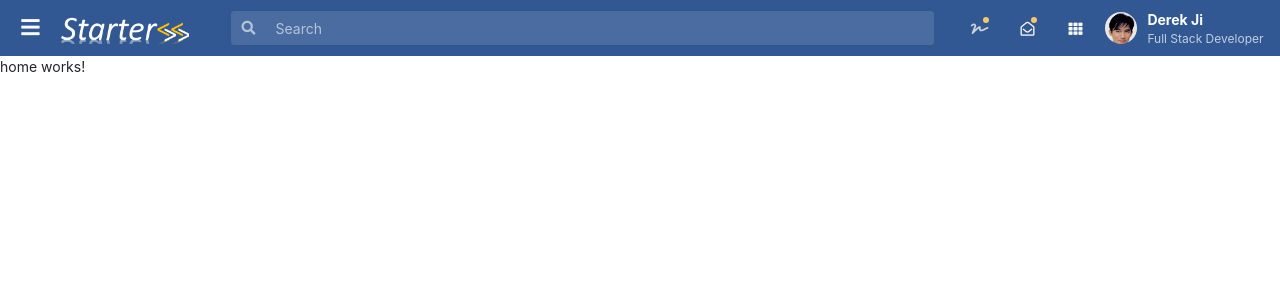
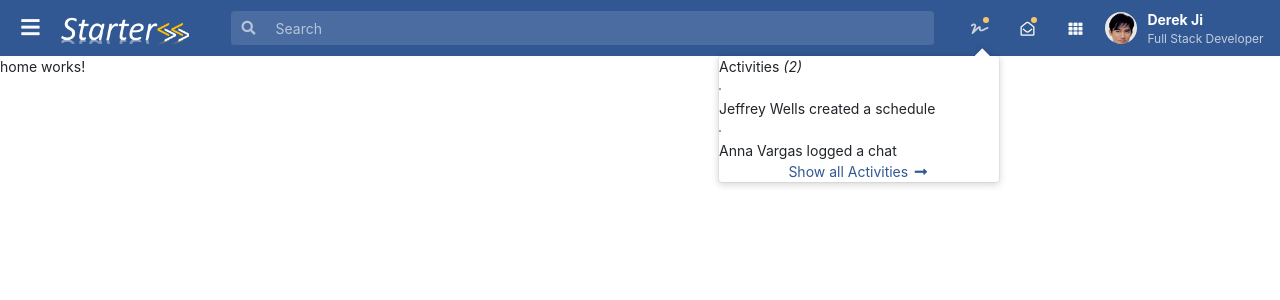
Before and after one commit to DerekJi/ngx-theme-starteroo, an Angular app: page / in a window 1280 px wide. Both pictures are taken after a click on the link 979 px from the left and 28 px from the top of the page. Shown: the top 300 px of the page. Built offline with nearby package versions, Linux system fonts and the light colour scheme; grey boxes are pictures that could not be loaded.

Commit message:
feat: #2. Dropdown List component: initial setup

```diff
--- a/src/app/layouts/header-container/header-nav-container/header-nav-container.component.html
+++ b/src/app/layouts/header-container/header-nav-container/header-nav-container.component.html
@@ -1,14 +1,22 @@
 <div class="header-nav-container">
   <ul class="header-nav nav ">
     <li class="nav-item dropdown header-nav-dropdown has-notified show">
-      <a class="nav-link text-light lighter-hover-bg rounded" href="#" title="Activities">
+      <a class="nav-link text-light lighter-hover-bg rounded" href="#" title="Activities"
+        data-toggle="dropdown" aria-haspopup="true" aria-expanded="true">
         <span class="fas fa-signature"></span>
       </a>
+      <app-dropdown-container>
+        <app-dropdown-list header="Activities"></app-dropdown-list>
+       </app-dropdown-container>
     </li>
     <li class="nav-item dropdown header-nav-dropdown has-notified show">
-      <a class="nav-link text-light lighter-hover-bg rounded" href="#" title="Emails">
+      <a class="nav-link text-light lighter-hover-bg rounded" href="#" title="Emails"
+        data-toggle="dropdown" aria-haspopup="true" aria-expanded="true">
         <span class="far fa-envelope-open"></span>
       </a>
+      <app-dropdown-container>
+        <app-dropdown-list header="Messages"></app-dropdown-list>
+      </app-dropdown-container>
     </li>
     <li class="nav-item dropdown header-nav-dropdown show">
       <a class="nav-link text-light lighter-hover-bg rounded" href="#" title="Modules"
--- /dev/null
+++ b/src/app/layouts/header-container/shared/dropdown-list/dropdown-list.component.html
@@ -0,0 +1,26 @@
+<div class="ddl">
+  <div class="ddl-header stop-propagation d-flex justify-content-between">
+    <span>
+      {{ header }} <i>({{ items.length }})</i>
+    </span>
+  </div>
+
+  <div class="ddl-body">
+    <ng-container *ngFor="let item of items">
+      <div>
+        <img src="https://uselooper.com/assets/images/avatars/uifaces15.jpg" width="2rem" />
+      </div>
+      <div>
+        <div>{{ item.kicker }}</div>
+        <div>{{ item.title }}</div>
+        <div>{{ item.subTitle }}</div>
+      </div>
+    </ng-container>
+  </div>
+
+  <div class="ddl-footer text-center">
+    <a href="#">Show all {{ header }}
+      <i class="fas fa-fw fa-long-arrow-alt-right"></i>
+    </a>
+  </div>
+</div>
--- /dev/null
+++ b/src/app/layouts/header-container/shared/dropdown-list/dropdown-list.component.ts
@@ -0,0 +1,27 @@
+import { Component, OnInit, Input } from '@angular/core';
+
+import { IDropdownListItem } from '@core/models/dropdown-list-item.interface';
+
+@Component({
+  selector: 'app-dropdown-list',
+  templateUrl: './dropdown-list.component.html',
+  styleUrls: ['./dropdown-list.component.scss']
+})
+export class DropdownListComponent implements OnInit {
+
+  @Input() header: string = 'Activities';
+  @Input() items: IDropdownListItem[] = [
+    {
+      title: ' Jeffrey Wells created a schedule ',
+    },
+    {
+      title: ' Anna Vargas logged a chat ',
+    }
+  ];
+
+  constructor() { }
+
+  ngOnInit() {
+  }
+
+}
--- a/src/app/layouts/layouts.module.ts
+++ b/src/app/layouts/layouts.module.ts
@@ -9,6 +9,7 @@
 import { HeaderProfileComponent } from './header-container/header-profile/header-profile.component';
 import { HeaderNavContainerComponent } from './header-container/header-nav-container/header-nav-container.component';
 import { DropdownContainerComponent } from './header-container/shared/dropdown-container/dropdown-container.component';
+import { DropdownListComponent } from './header-container/shared/dropdown-list/dropdown-list.component';
 import { DropdownSheetsComponent } from './header-container/shared/dropdown-sheets/dropdown-sheets.component';
 
 
@@ -21,6 +22,7 @@
     HeaderNavContainerComponent,
 
     DropdownContainerComponent,
+    DropdownListComponent,
     DropdownSheetsComponent,
   ],
   exports: [
```
Also changed, not shown: src/app/core/models/dropdown-list-item.interface.ts (added, +9 -0 lines), src/app/layouts/header-container/shared/dropdown-list/dropdown-list.component.scss (added), 1 other file (tests, documents, lock files or other folders).
